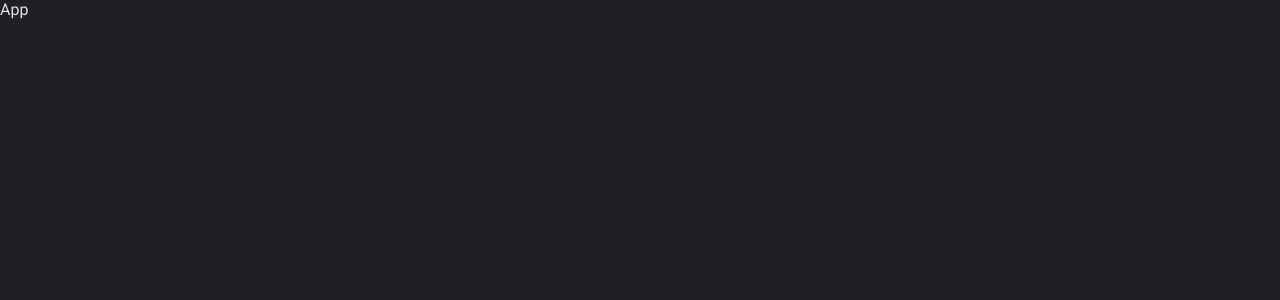
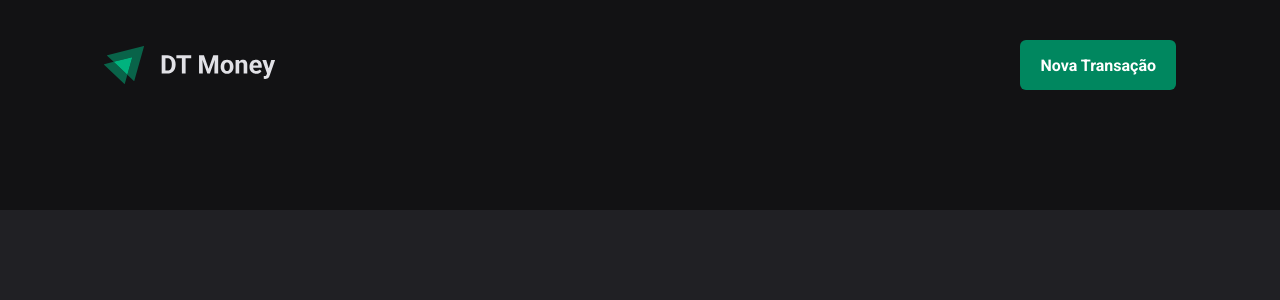
Before and after one commit to Anna-Luiza-Gusmao/dt-money, a React (Vite) app: page / in a window 1280 px wide. Shown: the top 300 px of the page. Built offline with nearby package versions, Linux system fonts and the light colour scheme.

Commit message:
AddedHeaderComponent

```diff
--- a/src/App.tsx
+++ b/src/App.tsx
@@ -1,13 +1,14 @@
 import { ThemeProvider } from "styled-components"
 import { defaultTheme } from "./styles/themes/default"
 import { GlobalStyle } from "./styles/global"
+import { Transactions } from "./pages/Transactions/Transactions"
 
 export function App() {
   return (
     <ThemeProvider theme={defaultTheme}>
       <GlobalStyle />
 
-      <p>App</p>
+      <Transactions />
     </ThemeProvider>
   )
 }
--- /dev/null
+++ b/src/components/Header/index.tsx
@@ -0,0 +1,14 @@
+import { HeaderContainer, HeaderContent, NewTramsactionsButton } from "./styles"
+import logoImg from '../../assets/logo.svg'
+
+export function Header (){
+    return (
+        <HeaderContainer>
+            <HeaderContent>
+                <img src={logoImg} alt="" />
+
+                <NewTramsactionsButton>Nova Transação</NewTramsactionsButton>
+            </HeaderContent>
+        </HeaderContainer>
+    )
+}
--- /dev/null
+++ b/src/components/Header/styles.ts
@@ -0,0 +1,33 @@
+import styled from "styled-components"
+
+export const HeaderContainer = styled.header`
+    background: ${props => props.theme['gray-900']};
+    padding: 2.5rem 0 7.5rem;
+`
+
+export const HeaderContent = styled.div`
+    width: 100%;
+    max-width: 1120px;
+    margin: 0 auto;
+    padding: 0 1.5rem;
+
+    display: flex;
+    justify-content: space-between;
+    align-items: center;
+`
+
+export const NewTramsactionsButton = styled.button`
+    height: 50px;
+    border: 0;
+    background: ${props => props.theme['green-500']};
+    color: ${props => props.theme.white};
+    font-weight: bold;
+    padding: 0 1.25rem;
+    border-radius: 6px;
+    cursor: pointer;
+
+    &:hover {
+        background: ${props => props.theme['green-700']};
+        transition: background-color 0.2s;
+    }
+`
--- /dev/null
+++ b/src/pages/Transactions/Transactions.tsx
@@ -0,0 +1,9 @@
+import { Header } from "../../components/Header"
+
+export function Transactions () {
+    return (
+        <>
+            <Header />
+        </>
+    )
+}
--- /dev/null
+++ b/src/pages/Transactions/styles.ts
@@ -0,0 +1 @@
+import styled from "styled-components"
```
Also changed, not shown: src/assets/logo.svg (added).
